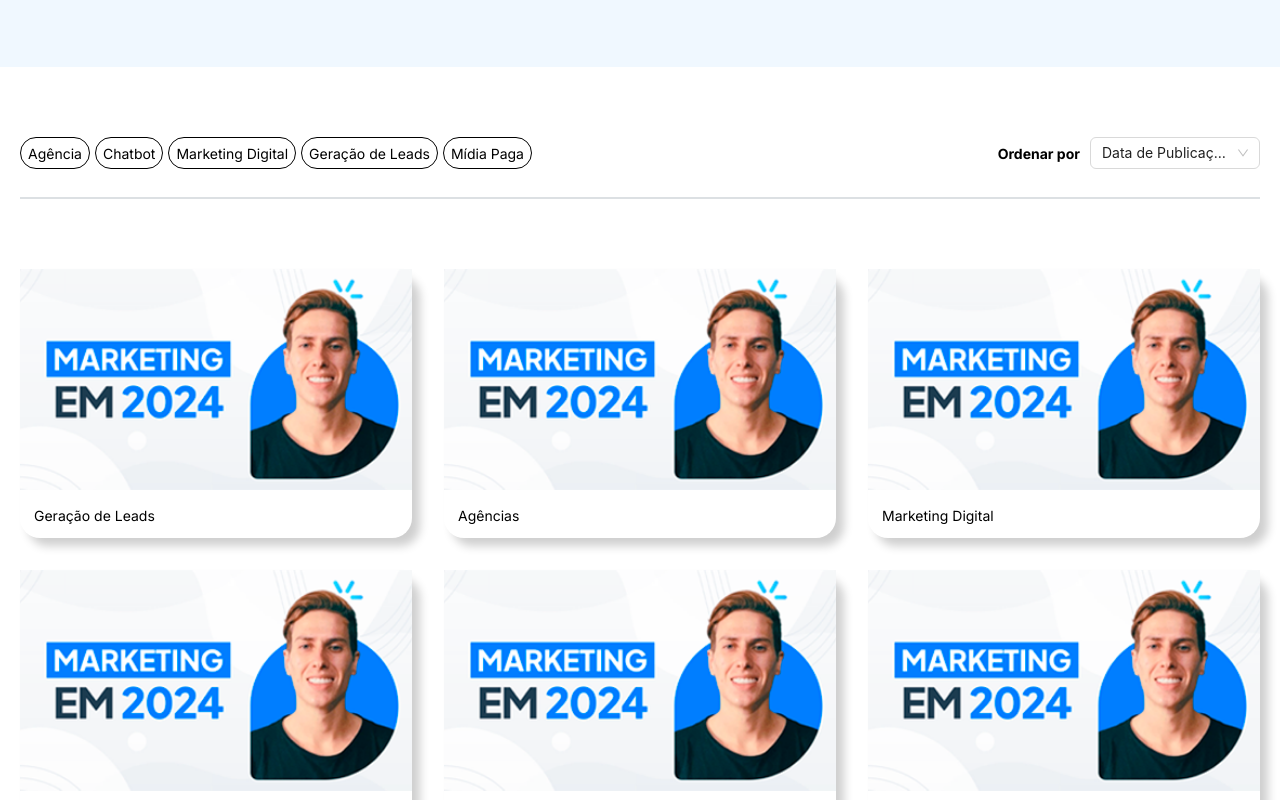
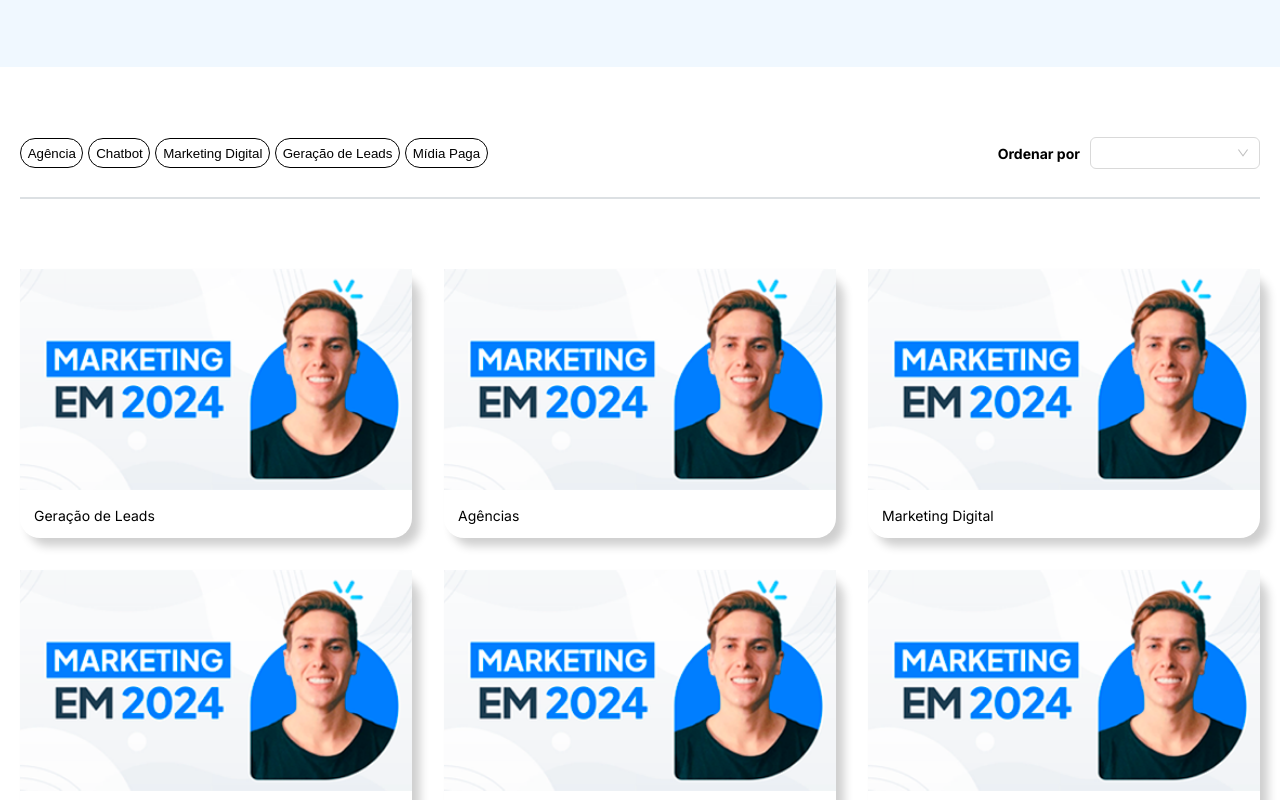
Before and after one commit to delanoquirino/teste-leadster, a Next.js app: page / in a window 1280 px wide. Shown: the part 480-1280 px from the top of the page. Built offline with nearby package versions, Linux system fonts and the light colour scheme.

Commit message:
Feat: adding filtering of cards from the TagFilter component

```diff
--- a/src/components/CardsSection/Cards/index.tsx
+++ b/src/components/CardsSection/Cards/index.tsx
@@ -1,32 +1,26 @@
 import React from "react";
 import { Description, ItemCard, SCards, StyledImage, Thumbnail, VideoCard } from "./styles";
-
+import { CardsItens } from "@/data";
 
 type CardProps = {
   id: number;
   name: string;
 };
 
-export const Cards = () => {
-  const CardItens = [
-    { id: 1, name: "Geração de Leads" },
-    { id: 2, name: "Agências" },
-    { id: 3, name: "Marketing Digital" },
-    { id: 4, name: "Chatbot" },
-    { id: 5, name: "Mídia Paga" },
-    { id: 6, name: "Geração de Leads" },
-    { id: 7, name: "Agências" },
-    { id: 8, name: "Marketing Digital" },
-    { id: 9, name: "Chatbot" },
-  ];
+export const Cards = ({ tagItem  }: { tagItem: string, }) => {
+
+  const CardsItensFilter = CardsItens.filter(CardItem => CardItem.name.includes(tagItem))
+
   return (
     <SCards>
-      {CardItens.map((CardItem: CardProps) => (
+      {CardsItensFilter
+
+      .map((CardItem: CardProps) => (
         <ItemCard key={CardItem.id}>
           <div>
             <Thumbnail>
               <StyledImage src="/thumbnail.png" width={500}
-      height={500} alt="Thumbnail" />
+               height={500} alt="Thumbnail" />
             </Thumbnail>
 
           </div>
--- a/src/components/CardsSection/OrderList/index.tsx
+++ b/src/components/CardsSection/OrderList/index.tsx
@@ -1,18 +1,23 @@
 
-import React from "react";
+import React, { useState } from "react";
 import { SOrderList } from "./styles";
 import { Select } from 'antd';
 
-const handleChange = (value: string) => {
-  console.log(`selected ${value}`);
-};
+
 
 export const OrderList = () => {
+
+const [orderListItem, setOrderListItem] = useState('')
+
+  const handleChange = (value: string) => {
+    setOrderListItem(value);
+
+  };
   return (
     <SOrderList>
       <span>Ordenar por</span>
       <Select
-      defaultValue="Data de Publicação"
+      defaultValue=""
       style={{ width: 170 }}
       onChange={handleChange}
       options={[
--- a/src/components/CardsSection/TagFilter/index.tsx
+++ b/src/components/CardsSection/TagFilter/index.tsx
@@ -1,23 +1,41 @@
-import React from "react";
-import { ItemList, List } from "./styles";
+import React, { useState } from "react";
+import { ItemList, List, TagButton } from "./styles";
 
 type ItemProps = {
   id: number;
   name: string;
 };
 
-export const TagFilter = () => {
+type TagFilterProps = {
+  tagItem: string;
+   setTagItem: (itemName: string) => void;
+
+};
+
+export const TagFilter = ({ tagItem,setTagItem}: TagFilterProps) => {
+
+
   const itens = [
     { id: 1, name: "Agência" },
     { id: 2, name: "Chatbot" },
     { id: 3, name: "Marketing Digital" },
     { id: 4, name: "Geração de Leads" },
     { id: 5, name: "Mídia Paga" },
+
   ];
+
+  const handleTagItemClick = (itemName: string) => {
+    if (itemName === tagItem) {
+      setTagItem('');
+    } else {
+      setTagItem(itemName);
+    }
+  };
+
   return (
     <List>
       {itens.map((item: ItemProps) => (
-        <ItemList key={item.id}>{item.name}</ItemList>
+        <ItemList key={item.id}><TagButton isActive={item.name === tagItem} onClick={() => handleTagItemClick(item.name)} >{item.name}</TagButton></ItemList>
       ))}
     </List>
   );
--- a/src/components/CardsSection/TagFilter/styles.ts
+++ b/src/components/CardsSection/TagFilter/styles.ts
@@ -1,4 +1,8 @@
 import { styled } from "styled-components";
+
+interface TagButtonProps {
+  isActive: boolean;
+}
 
 export const List = styled.ul`
   display: flex;
@@ -9,27 +13,27 @@ export const List = styled.ul`
 `;
 
 export const ItemList = styled.li`
-  border: 1px solid black;
-  border-radius: 20px;
-  cursor: pointer;
+
+
   display: flex;
   align-items: center;
   justify-content: center;
-  font-size: 14px;
-  padding: 0 0.5em;
-
-  &:hover {
-    color: var(--color-contrast);
-    border-color: var(--color-contrast);
-  }
-
 
 
 `;
 
+export const TagButton = styled.button<TagButtonProps>`
+  cursor: pointer;
+    border: 1px solid black;
+    border-radius: 20px;
+    padding: 0.5em 0.5em;
+    background-color: ${({ isActive }) => (isActive ? "var(--color-contrast)" : "transparent")};
+    border-color: ${({ isActive }) => (isActive ? "var(--color-contrast)" : "black")};
+    color: ${({ isActive }) => (isActive ? "white" : "black")};
 
-/*@media only screen and (max-width: 880px) {
-    flex-direction: column;
-    gap: 20px;
+  &:hover {
+    color: ${({ isActive }) => (isActive ? "white" : "var(--color-contrast)")};
+    border-color: var(--color-contrast);
+  }
 
-  }*/
+`;
--- a/src/components/CardsSection/index.tsx
+++ b/src/components/CardsSection/index.tsx
@@ -1,6 +1,6 @@
 "use client"
 
-import React from 'react'
+import React, { useState } from 'react'
 import { Container, Filters, SPagination, TCardsSection } from './styles'
 import { TagFilter } from './TagFilter'
 import { OrderList } from './OrderList'
@@ -8,16 +8,16 @@ import { DividerBar } from '../DividerBar'
 import { Cards } from './Cards'
 
 export const CardsSection = () => {
-
+  const [tagItem, setTagItem] = useState("");
   return (
     <TCardsSection>
       <Container>
         <Filters>
-          <TagFilter/>
+          <TagFilter tagItem={tagItem} setTagItem={setTagItem} />
           <OrderList/>
         </Filters>
         <DividerBar/>
-        <Cards/>
+        <Cards tagItem={tagItem} />
         <DividerBar/>
         <SPagination defaultCurrent={1} total={50} />
       </Container>
--- /dev/null
+++ b/src/data.ts
@@ -0,0 +1,12 @@
+export const CardsItens = [
+      { id: 1, name: "Geração de Leads" },
+      { id: 2, name: "Agências" },
+      { id: 3, name: "Marketing Digital" },
+      { id: 4, name: "Chatbot" },
+      { id: 5, name: "Mídia Paga" },
+      { id: 6, name: "Geração de Leads" },
+      { id: 7, name: "Agências" },
+      { id: 8, name: "Marketing Digital" },
+      { id: 9, name: "Chatbot" },
+      { id: 10, name: "Mídia Paga" },
+    ]
```
